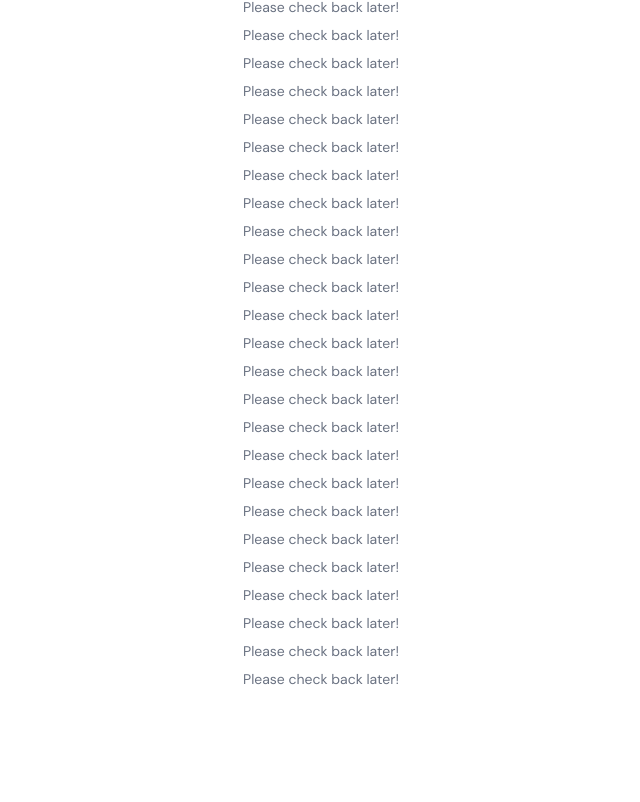
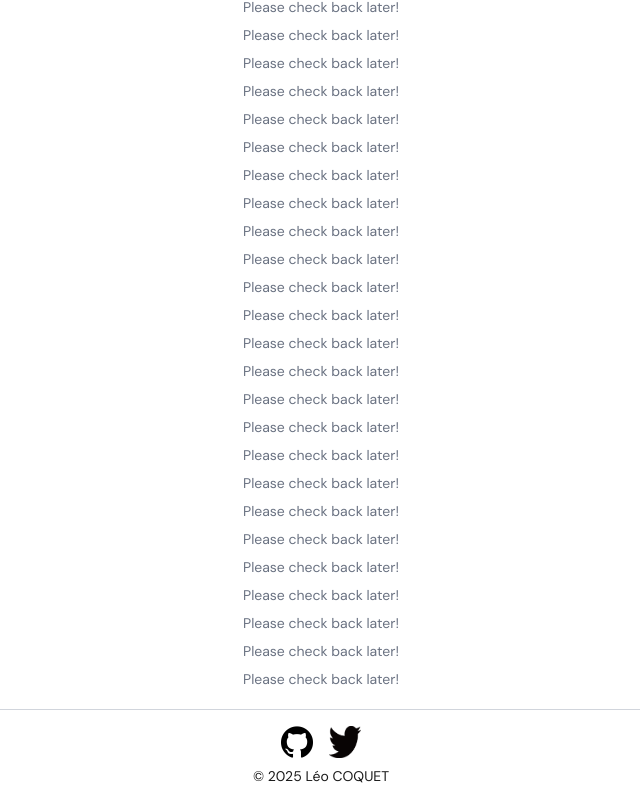
Before and after one commit to LCoquet/personal_website, a Next.js app: page / in a window 1280 px wide. Shown: the part 3599-4401 px from the top of the page, without its empty margins (319-959 px from the left). Before the commit the page ends 4288 px from the top, so only its background shows below. Built offline with nearby package versions, Linux system fonts and the light colour scheme.

Commit message:
Created footer

```diff
--- /dev/null
+++ b/app/components/Footer.tsx
@@ -0,0 +1,15 @@
+'using client';
+
+export default function Footer() {
+    return (
+        <footer className="border-t border-gray-300 mb-4 mt-5">
+        <div className="container mx-auto text-center">
+            <div className="container mx-auto text-center flex justify-center gap-4 mt-4 mb-2">
+                <a href="https://github.com/LCoquet"><img src="github_logo.png" alt="Github logo" className="h-8 w-8" /></a>
+                <a href="https://x.com/leo_cqt"><img src="twitter_logo.png" alt="Twitter logo" className="h-8 w-8" /></a>
+            </div>
+            <p className="text-sm mt-2">© {new Date().getFullYear()} Léo COQUET</p>
+        </div>
+        </footer>
+    );
+}
--- a/app/layout.tsx
+++ b/app/layout.tsx
@@ -5,6 +5,7 @@ import "./globals.css";
 import { createNoise2D } from "simplex-noise";
 import NoiseBackground from "./components/NoiseBackground";
 import Header from "./components/Header";
+import Footer from "./components/Footer";
 
 const bebasNeue = Bebas_Neue({
   variable: "--font-bebas-neue",
@@ -47,6 +48,8 @@ export default function RootLayout({ children }: { children: React.ReactNode })
         <div className="flex items-center justify-center">
           {children}
         </div>
+        {/* Footer */}
+        <Footer />
       </body>
     </html>
   );
```
Also changed, not shown: public/github_logo.png (added), public/twitter_logo.png (added).
